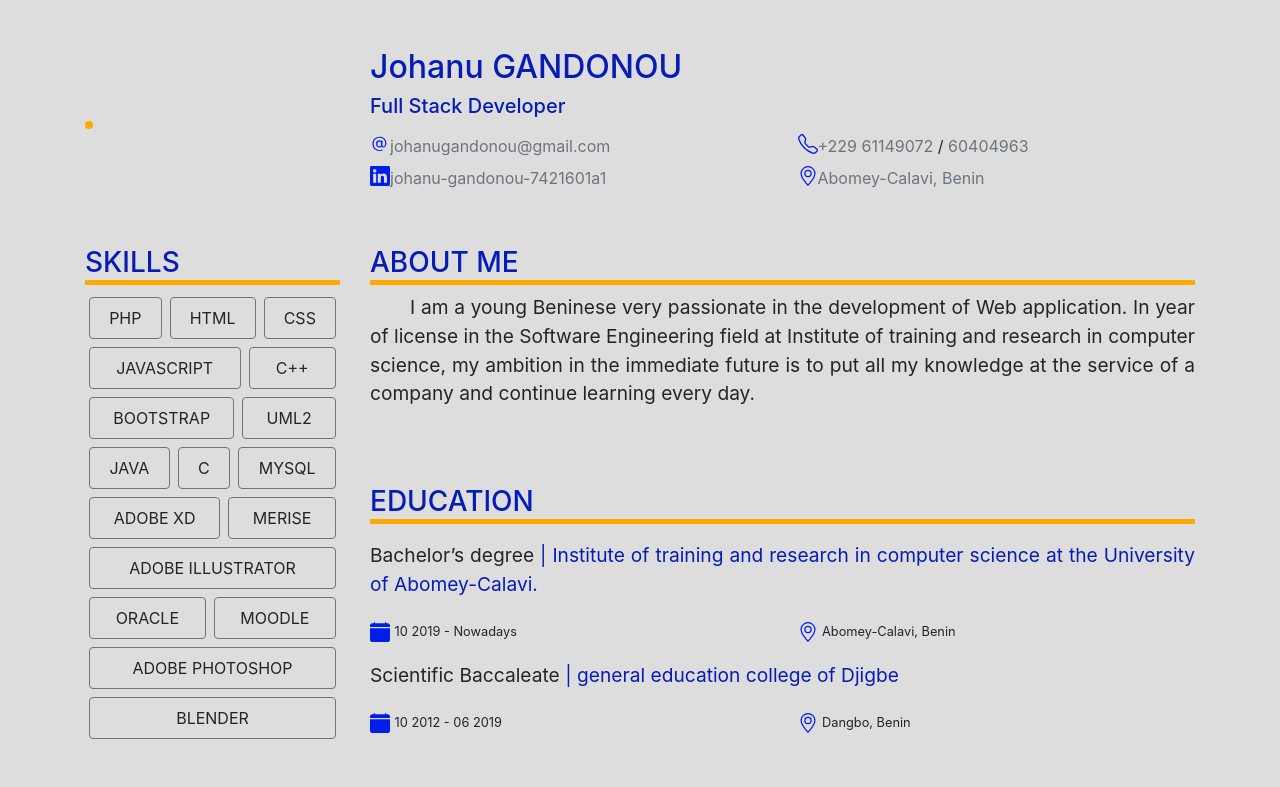
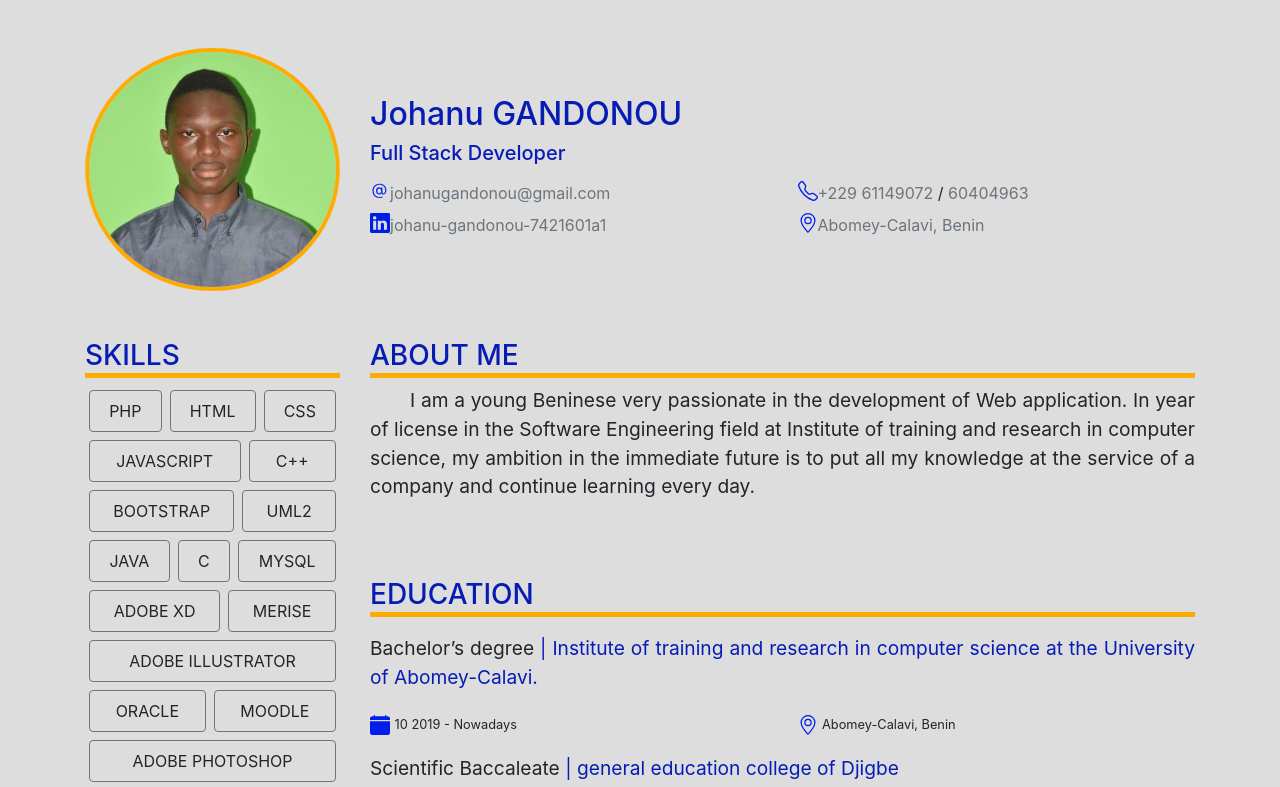
Before and after one commit to Johanu66/Mon-CV, a plain HTML site: page index.html in a window 1280 px wide. Shown: the top 787 px of the page. Drawn offline with nearby package versions, Linux system fonts and the light colour scheme.

Commit message:
Update index.html

```diff
--- a/index.html
+++ b/index.html
@@ -15,7 +15,7 @@
 <body class="container-fluid container-lg">
 	<div class="row d-flex justify-content-around align-items-center my-5">
 		<div class="col-6 col-md-3" data-aos="flip-left" id="divImg">
-			<img src=""MaPhotoIdentite.jpeg" class="w-100 image rounded-circle" id="image">
+			<img src="MaPhotoIdentite.jpeg" class="w-100 image rounded-circle" id="image">
 		</div>
 		<div class="col-12 col-md-9" data-aos="fade-left">
 			<h2 class="text-blue text-center text-md-left">Johanu GANDONOU</h2>
```
